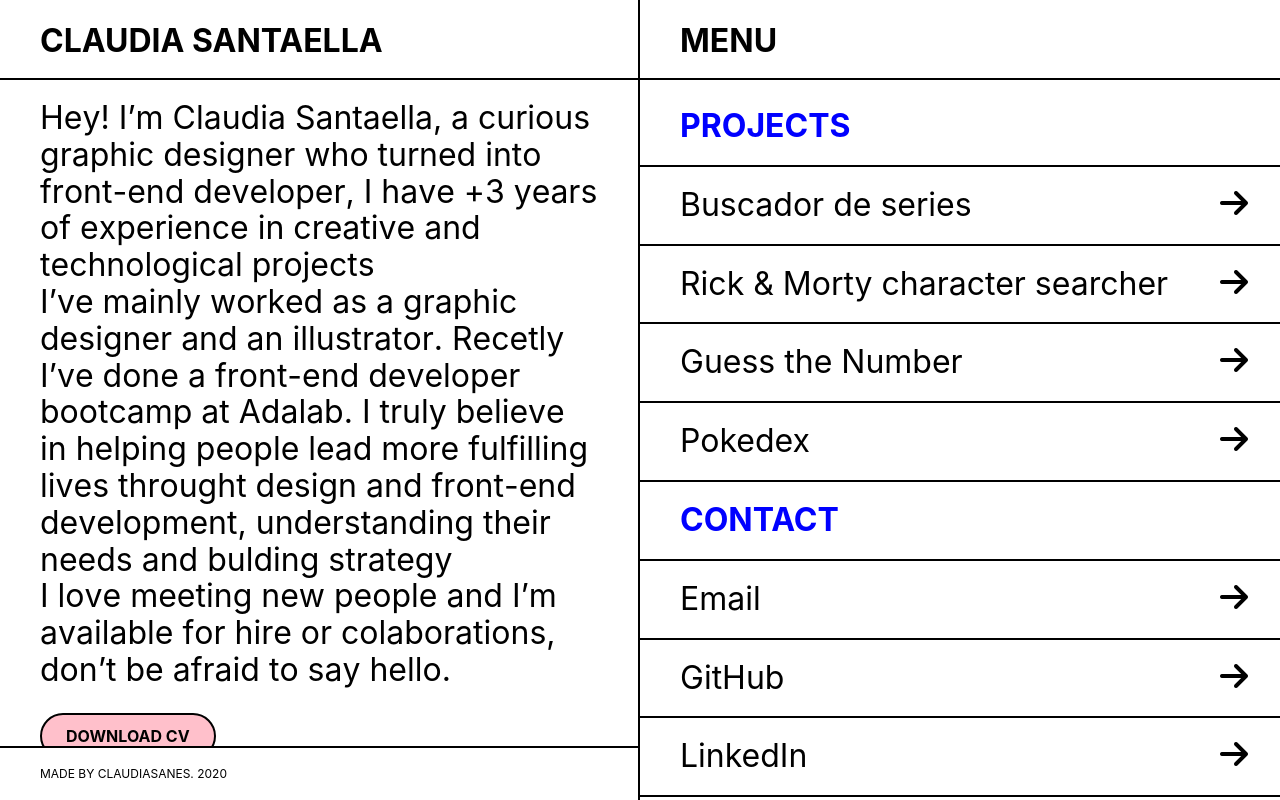
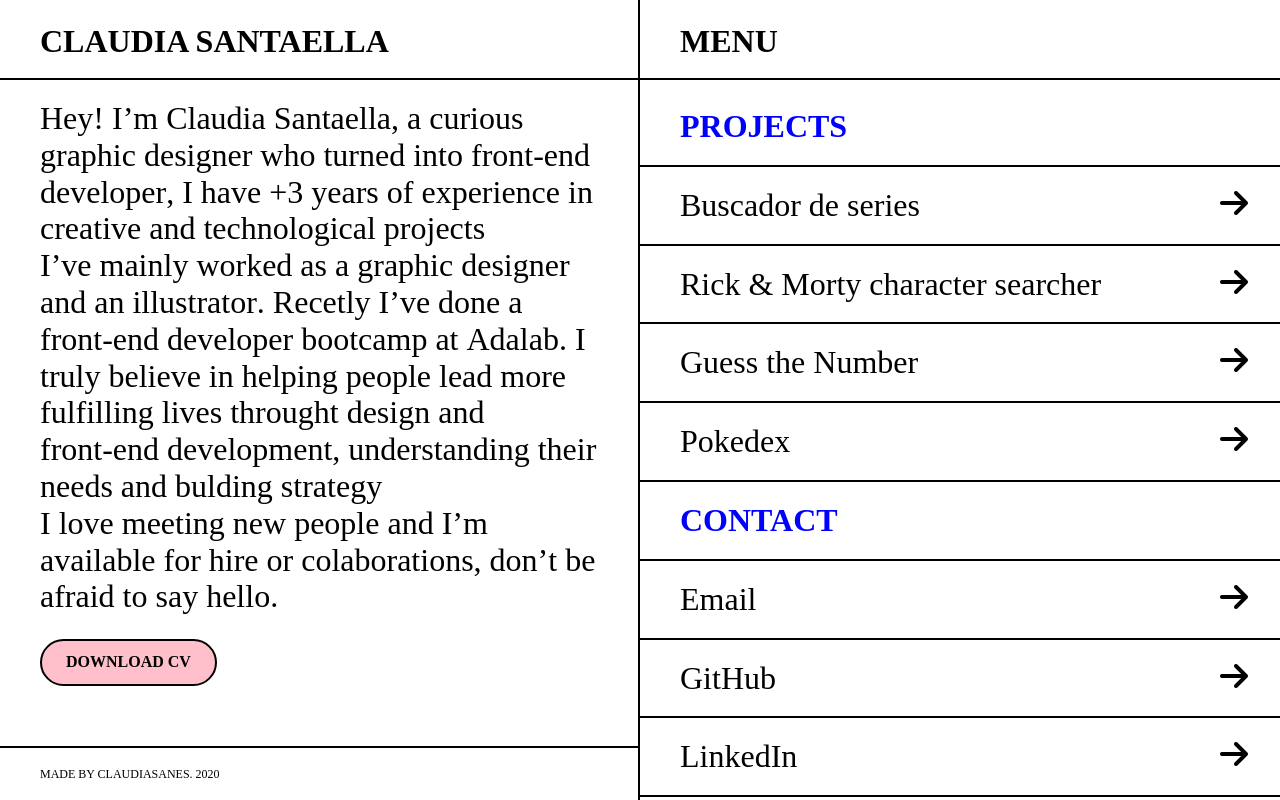
Before and after one commit to claudiasanes/Claudia-Santaella-Portfolio, a React (Create React App) app: page / in a window 1280 px wide. Built offline with nearby package versions, Linux system fonts and the light colour scheme.

Commit message:
pacjage json

```diff
--- a/src/index.css
+++ /dev/null
@@ -1,19 +0,0 @@
-* {
-  list-style-type: none;
-  text-decoration: none;
-}
-
-body {
-  margin: 0;
-  padding: 0;
-  font-family: -apple-system, BlinkMacSystemFont, 'Segoe UI', 'Roboto', 'Oxygen',
-    'Ubuntu', 'Cantarell', 'Fira Sans', 'Droid Sans', 'Helvetica Neue',
-    sans-serif;
-  -webkit-font-smoothing: antialiased;
-  -moz-osx-font-smoothing: grayscale;
-}
-
-code {
-  font-family: source-code-pro, Menlo, Monaco, Consolas, 'Courier New',
-    monospace;
-}
--- a/src/index.js
+++ b/src/index.js
@@ -1,12 +1,5 @@
 import React from 'react';
 import ReactDOM from 'react-dom';
-import './index.css';
 import App from './components/App';
-import { HashRouter } from 'react-router-dom';
 
-ReactDOM.render(
-  <HashRouter>
-    <App />
-  </HashRouter>,
-  document.getElementById('root')
-);
+ReactDOM.render(<App />, document.querySelector('#root'));
```
Also changed, not shown: 18 other files (tests, documents, lock files or other folders).
